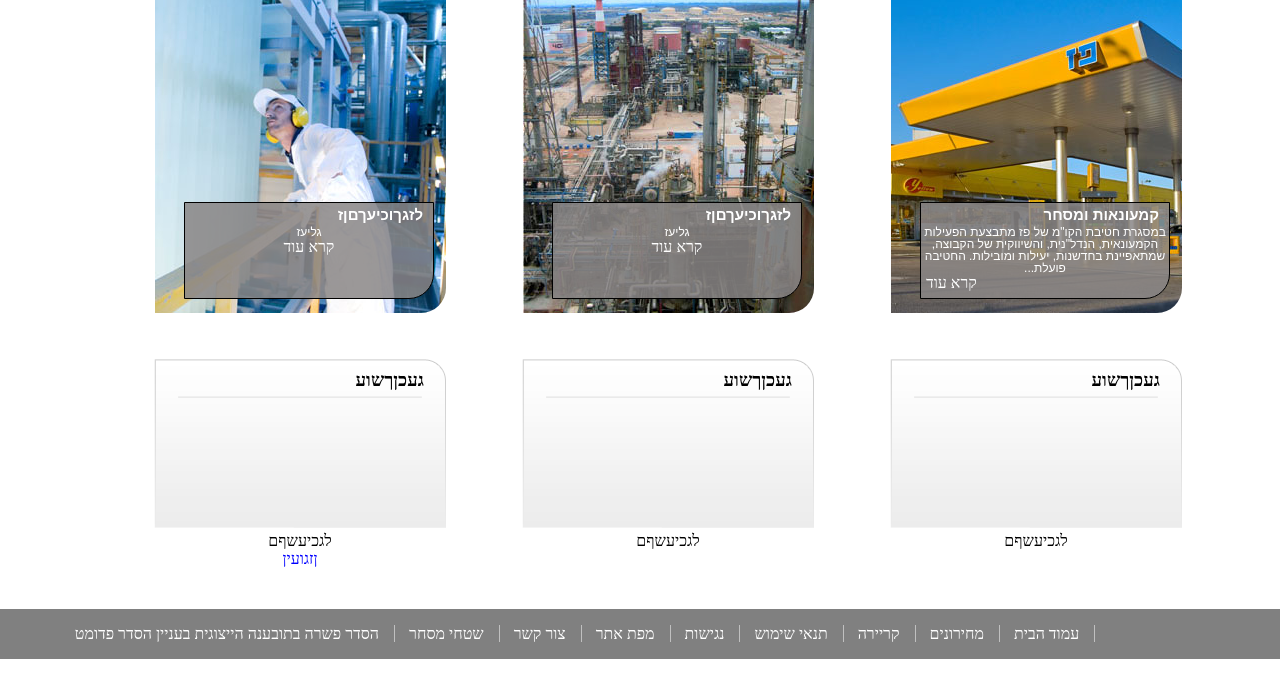
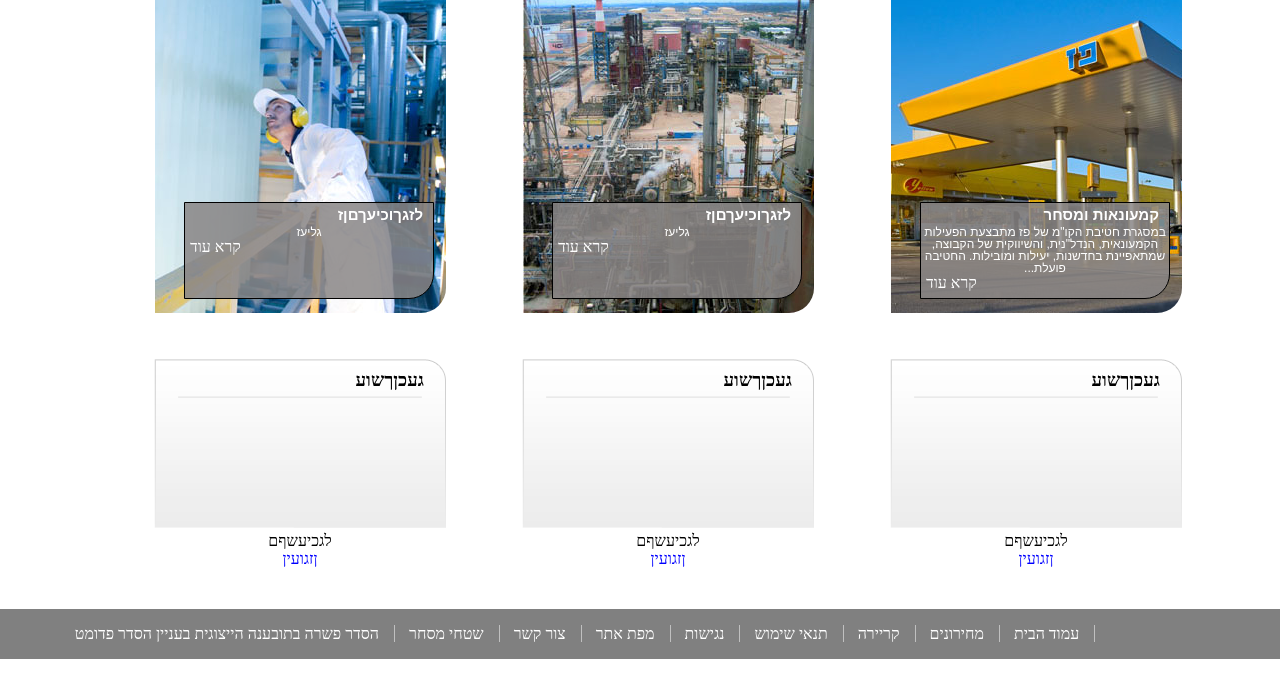
Before and after one commit to Mike72/Paz, a plain HTML site: page index.html in a window 1280 px wide. Shown: the part 141-838 px from the top of the page. Drawn offline with Linux system fonts and the light colour scheme; a script that the page names is missing.

Commit message:
change from class to id

```diff
--- a/index.html
+++ b/index.html
@@ -110,7 +110,7 @@
                     <div class="bottom-picture">
                         <p id="head-text">לזגךוכיעךםןז</p>
                         <p>גליעז</p>
-                        <a class="btma" href="#">קרא עוד</a>
+                        <a id="btma" href="#">קרא עוד</a>
                     </div>
                 </div>
                 <div class="big-picture">
@@ -120,7 +120,7 @@
                     <div class="bottom-picture">
                         <p id="head-text">לזגךוכיעךםןז</p>
                         <p>גליעז</p>
-                        <a class="btma" href="#">קרא עוד</a>
+                        <a id="btma" href="#">קרא עוד</a>
                     </div>
                 </div>
             </div>
@@ -130,7 +130,7 @@
                     <div class="btmp">
                         <h3 class="">געכןךשוע</h3>
                         <p>לגכיעשףם</p>
-                        <a class="btma" href="#">ןזגועין</a>
+                        <a class="btma1" href="#">ןזגועין</a>
 
                     </div>
                 </div>
@@ -139,7 +139,7 @@
                     <div class="btmp">
                         <h3 class="">געכןךשוע</h3>
                         <p>לגכיעשףם</p>
-                        <a class="btma" href="#">ןזגועין</a>
+                        <a class="btma1" href="#">ןזגועין</a>
 
                     </div>
                 </div>
```
